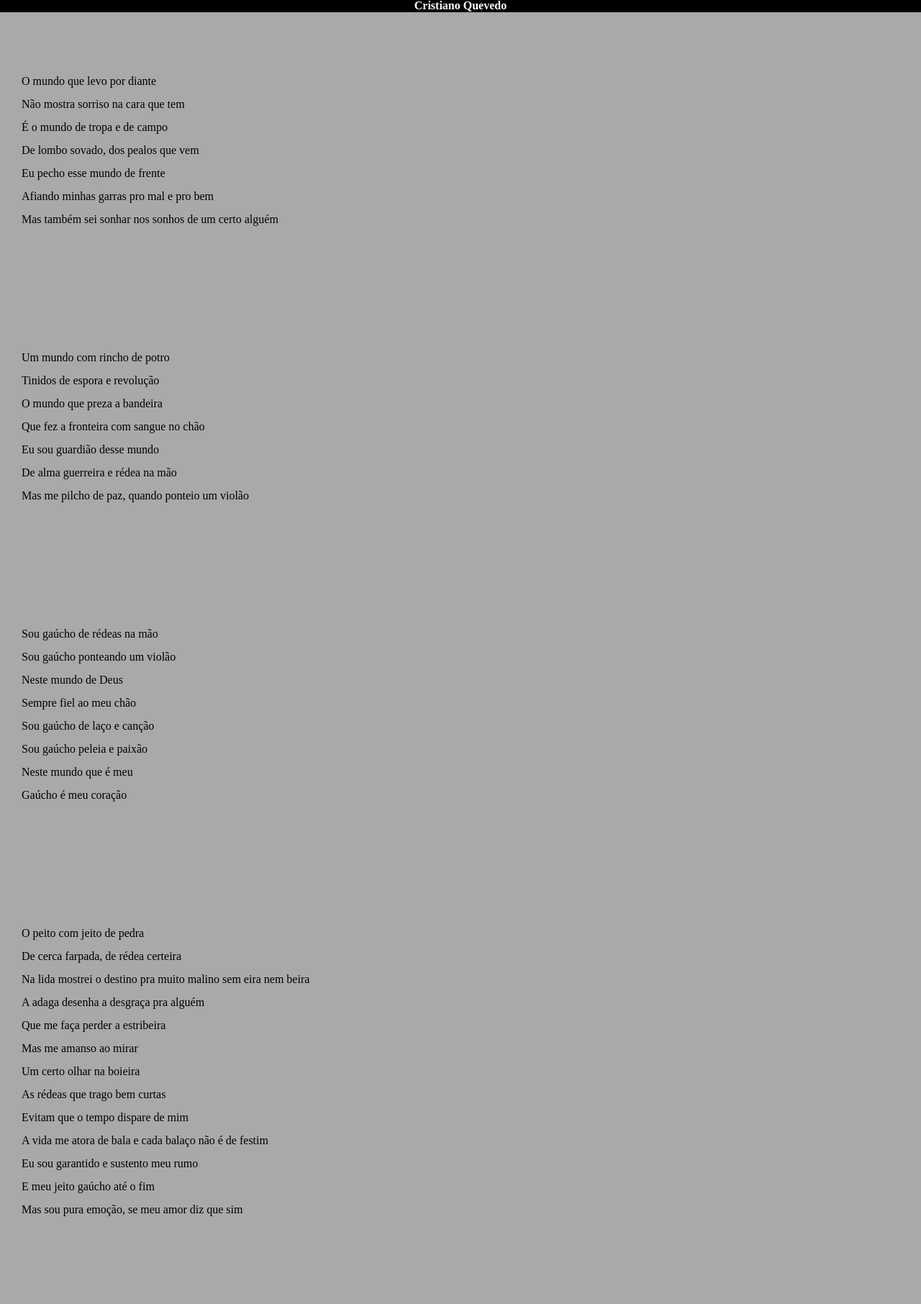
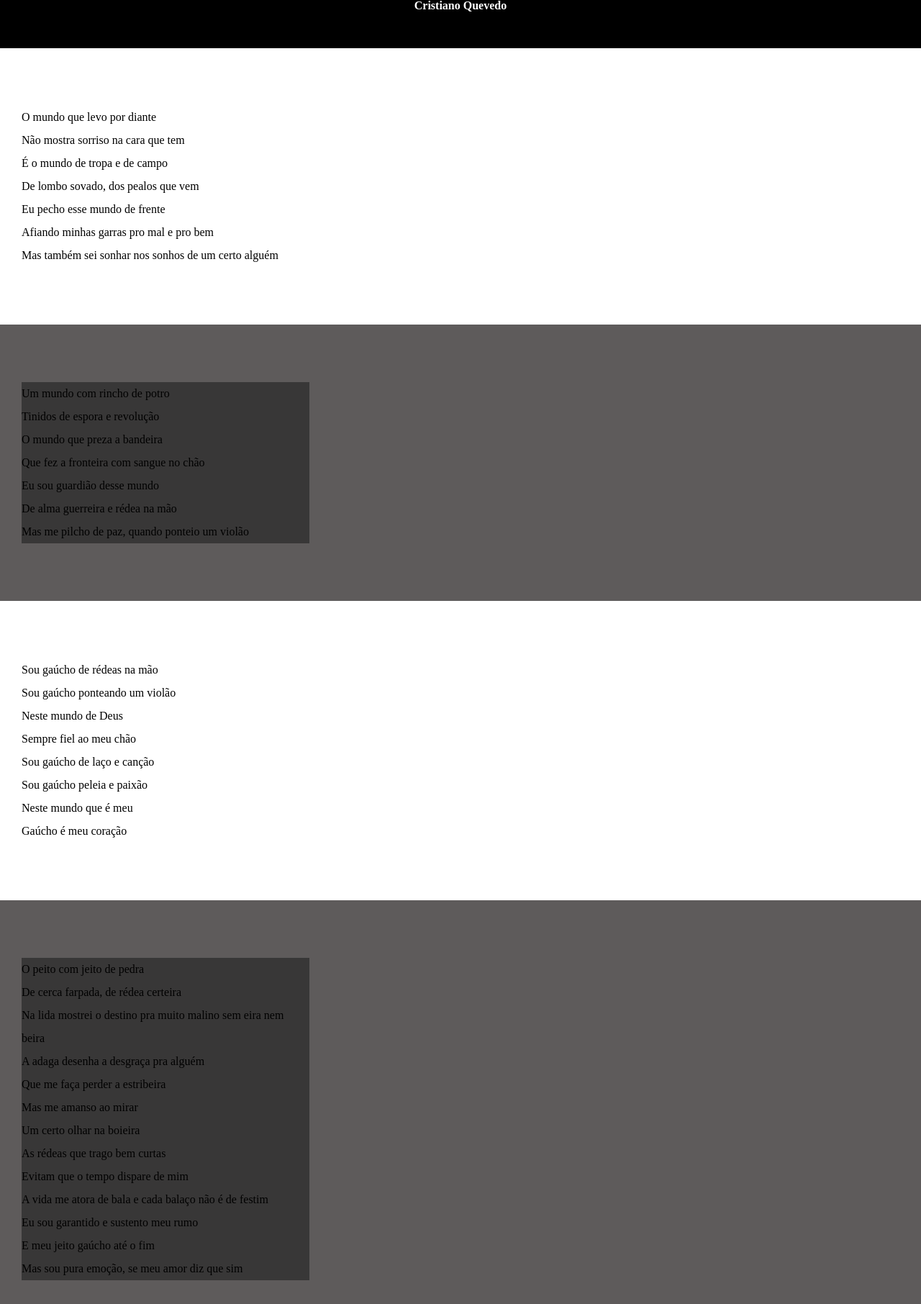
Before and after one commit to rossania/projeto_farroupilha, a plain HTML site: page index.html in a window 1280 px wide. Shown: the part 88-1900 px from the top of the page at 72% size. Drawn offline with Linux system fonts and the light colour scheme.

Commit message:
Atualizei informações

```diff
--- a/index.html
+++ b/index.html
@@ -9,10 +9,10 @@
 <body>
     <header>
         <h1>Gaúcho de Coração</h1>
-        <a href="https://www.youtube.com/@CristianoQuevedoOficial">Cristiano Quevedo</a>
+        <p><a href="https://www.youtube.com/@CristianoQuevedoOficial">Cristiano Quevedo</a></p>
     </header>
 
-    <section>
+    <section class="fundo_normal">
         <p>
             O mundo que levo por diante <br>
             Não mostra sorriso na cara que tem <br>
@@ -24,7 +24,7 @@
         </p>
     </section>
 
-    <section>
+    <section class="fundo_imagem">
         <p>
             Um mundo com rincho de potro <br>
             Tinidos de espora e revolução <br>
@@ -36,7 +36,7 @@
         </p>
     </section>
 
-    <section>
+    <section class="fundo_normal">
         <p>
             Sou gaúcho de rédeas na mão <br>
             Sou gaúcho ponteando um violão <br>
@@ -49,7 +49,7 @@
         </p>
     </section>
 
-    <section>
+    <section class="fundo_imagem">
         <p>
             O peito com jeito de pedra <br>
             De cerca farpada, de rédea certeira <br>
@@ -70,7 +70,7 @@
         </p>
     </section>
 
-    <section>
+    <section class="fundo_normal">
         <p>
             Sou gaúcho de rédeas na mão <br>
             Sou gaúcho ponteando um violão <br>
@@ -83,7 +83,7 @@
         </p>
     </section>
     <footer>
-        <p></p>
+        <p>2024-Site criado por <a href="https://github.com/rossania/projeto_farroupilha">ROSSANIA</a> para executar desafio das aulas do <a href="https://www.cursoemvideo.com">Curso em video</a></p>
     </footer>
 </body>
 </html>
```
